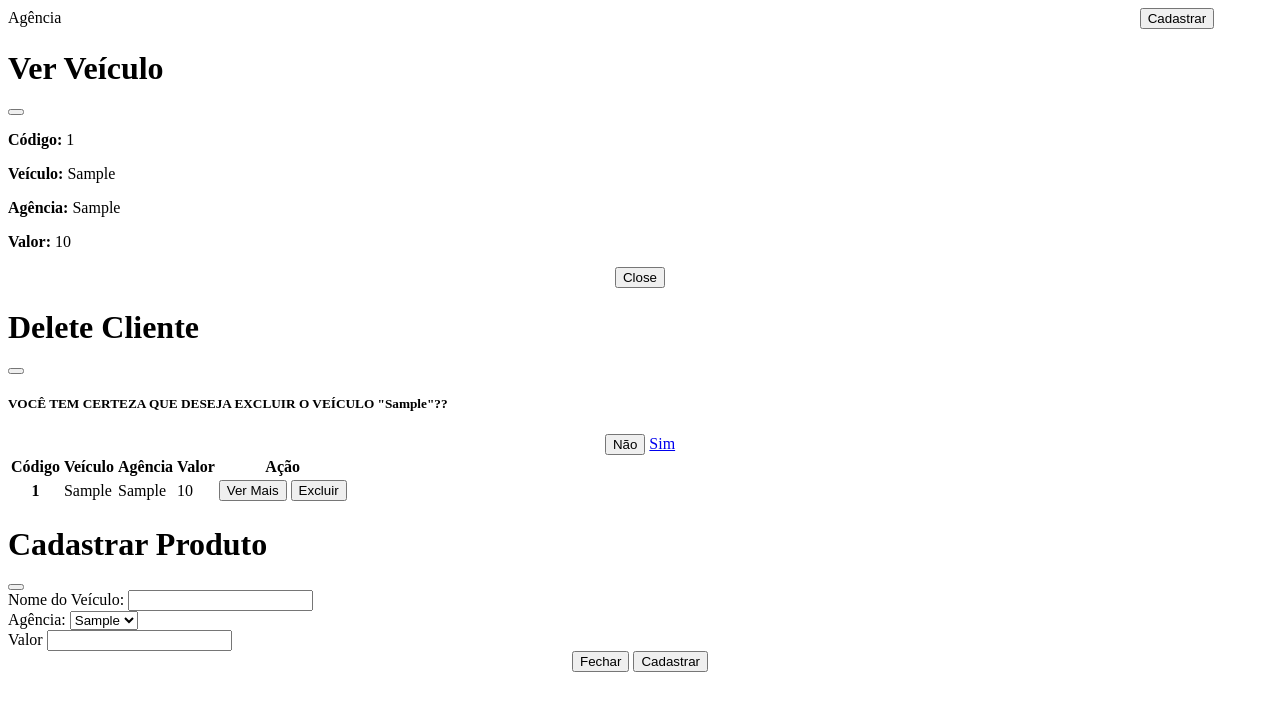
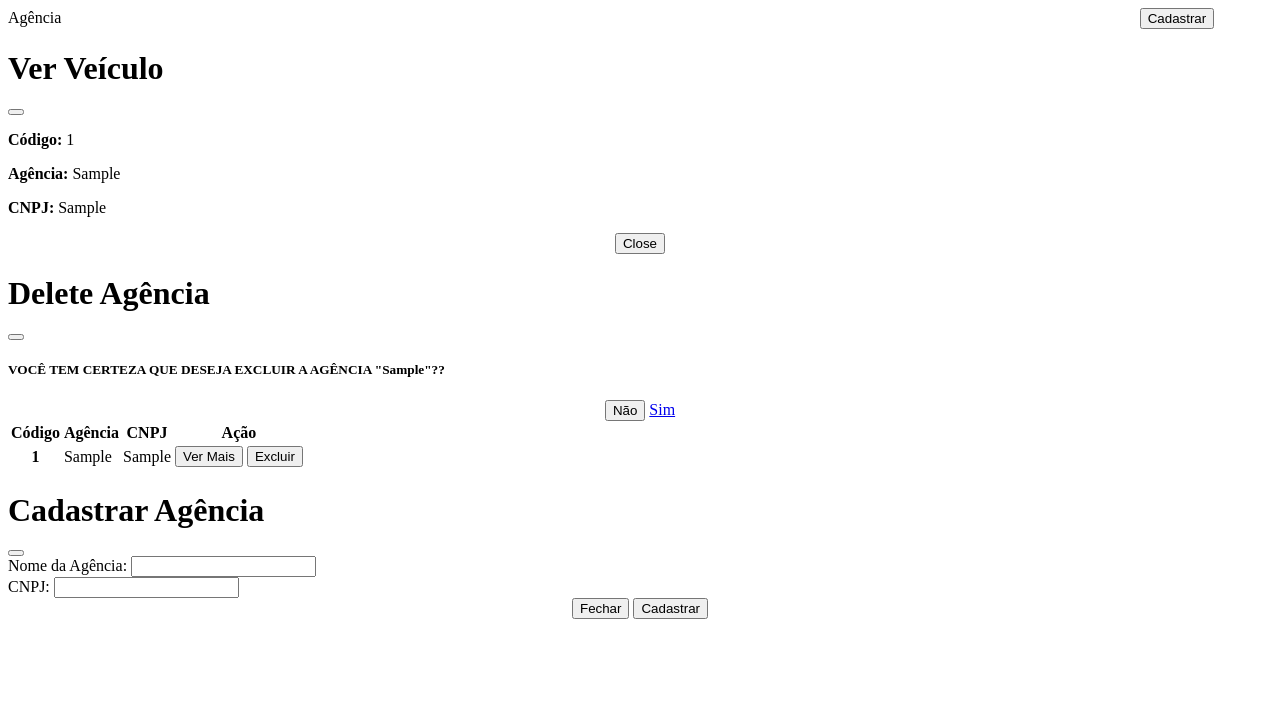
Before and after one commit to FrancieleNobre/simulado, a PHP site: page /agencia.php in a window 1280 px wide. Shown: the top 711 px of the page. Run offline with PHP 8.4, Linux system fonts and the light colour scheme; tables that the repository leaves empty or names only in its code hold one stand-in row (values such as "Sample post").

Commit message:
Terminei graças ao meu nenem

```diff
--- a/agencia.php
+++ b/agencia.php
@@ -1,16 +1,15 @@
 <div class="card">
     <div class="card-header">
         Agência
-        <button type="button" class="btn btn-outline-success" style="margin-left: 85%;" data-bs-toggle="modal" data-bs-target="#cadastrarveiculo">Cadastrar</button>
+        <button type="button" class="btn btn-outline-success" style="margin-left: 85%;" data-bs-toggle="modal" data-bs-target="#cadastraragencia">Cadastrar</button>
     </div>
     <div class="card-body">
         <table class="table">
             <thead>
                 <tr>
                     <th scope="col">Código</th>
-                    <th scope="col">Veículo</th>
                     <th scope="col">Agência</th>
-                    <th scope="col">Valor</th>
+                    <th scope="col">CNPJ</th>
                     <th scope="col">Ação</th>
                 </tr>
             </thead>
@@ -29,29 +28,27 @@
 
                 if ($select->rowCount() > 0) {
                     foreach ($select as $table) {
-                        $idveiculo = $table['idveiculo'];
-                        $veiculo = $table['veiculo'];
+                        $idagencia = $table['idagencia'];
                         $agencia = $table['agencia'];
-                        $valor = $table['valor'];
+                        $cnpj = $table['cnpj'];
 
 
 
                 ?>
                         <tr>
-                            <th scope="row"><?php echo $idveiculo ?></th>
-                            <td><?php echo $veiculo ?></td>
+                            <th scope="row"><?php echo $idagencia ?></th>
                             <td><?php echo $agencia ?></td>
-                            <td><?php echo $valor ?></td>
+                            <td><?php echo $cnpj ?></td>
                             <td>
                                 <div class="btn-group" role="group" aria-label="Basic outlined example">
-                                    <button type="button" class="btn btn-outline-primary" data-bs-toggle="modal" data-bs-target="#verveiculo<?php echo $idveiculo ?>">Ver Mais</button>
-                                    <button type="button" class="btn btn-outline-danger" data-bs-toggle="modal" data-bs-target="#excluirveiculo<?php echo $idveiculo ?>">Excluir</button>
+                                    <button type="button" class="btn btn-outline-primary" data-bs-toggle="modal" data-bs-target="#veragencia<?php echo $idagencia ?>">Ver Mais</button>
+                                    <button type="button" class="btn btn-outline-danger" data-bs-toggle="modal" data-bs-target="#excluiragencia<?php echo $idagencia ?>">Excluir</button>
                                 </div>
                             </td>
                         </tr>
 
                         <!-- Modal Ver mais -->
-                        <div class="modal fade" id="verveiculo<?php echo $idveiculo ?>" tabindex="-1" aria-labelledby="exampleModalLabel" aria-hidden="true">
+                        <div class="modal fade" id="veragencia<?php echo $idagencia ?>" tabindex="-1" aria-labelledby="exampleModalLabel" aria-hidden="true">
                             <div class="modal-dialog ">
                                 <div class="modal-content">
                                     <div class="modal-header bg-primary">
@@ -60,14 +57,13 @@
                                     </div>
                                     <div class="modal-body">
                                         <div class="row">
+                                        <div class="col-md-7">
+                                            <p><b>Código: </b><?php echo $idagencia ?></p>
+                                            <p><b>Agência: </b><?php echo $agencia ?></p>
+                                            <p><b>CNPJ: </b><?php echo $cnpj ?></p>
+                                        </div>
+                                        </div>
 
-                                        </div>
-                                        <div class="col-md-7">
-                                            <p><b>Código: </b><?php echo $idveiculo ?></p>
-                                            <p><b>Veículo: </b><?php echo $veiculo ?></p>
-                                            <p><b>Agência: </b><?php echo $agencia ?></p>
-                                            <p><b>Valor: </b><?php echo $valor ?></p>
-                                        </div>
                                         <center><button type="button" class="btn btn-outline-secondary" data-bs-dismiss="modal">Close</button></center>
                                     </div>
                                 </div>
@@ -76,19 +72,19 @@
     </div>
 
     <!-- Modal Delete -->
-    <div class="modal fade" id="excluirveiculo<?php echo $idveiculo ?>" tabindex="-1" aria-labelledby="exampleModalLabel" aria-hidden="true">
+    <div class="modal fade" id="excluiragencia<?php echo $idagencia ?>" tabindex="-1" aria-labelledby="exampleModalLabel" aria-hidden="true">
         <div class="modal-dialog">
             <div class="modal-content">
                 <div class="modal-header bg-danger text-white">
-                    <h1 class="modal-title fs-5" id="exampleModalLabel">Delete Cliente</h1>
+                    <h1 class="modal-title fs-5" id="exampleModalLabel">Delete Agência</h1>
                     <button type="button" class="btn-close" data-bs-dismiss="modal" aria-label="Close"></button>
                 </div>
                 <div class="modal-body">
                     <form action="delete.php" method="get">
-                        <h5 class="text-danger">VOCÊ TEM CERTEZA QUE DESEJA EXCLUIR O VEÍCULO "<?php echo $veiculo ?>"??</h5>
+                        <h5 class="text-danger">VOCÊ TEM CERTEZA QUE DESEJA EXCLUIR A AGÊNCIA "<?php echo $agencia ?>"??</h5>
 
                         <center><button type="button" class="btn btn-outline-secondary" data-bs-dismiss="modal">Não</button>
-                            <a href="delete.php?idveiculo=<?php echo $idveiculo ?>" class="btn btn-outline-danger">Sim <i class="bi bi-ban"></i></a>
+                            <a href="delete.php?idagencia=<?php echo $idagencia ?>" class="btn btn-outline-danger">Sim <i class="bi bi-ban"></i></a>
                         </center>
                     </form>
                 </div>
@@ -98,7 +94,7 @@
 <?php
                     }
                 } else {
-                    echo 'Nenhum produto encontrado.';
+                    echo 'Nenhuma agência encontrada.';
                 }
 ?>
 </tbody>
@@ -109,45 +105,22 @@
 </div>
 
 <!-- Modal cadastro-->
-<div class="modal fade" id="cadastrarveiculo" tabindex="-1" aria-labelledby="exampleModalLabel" aria-hidden="true">
+<div class="modal fade" id="cadastraragencia" tabindex="-1" aria-labelledby="exampleModalLabel" aria-hidden="true">
     <div class="modal-dialog">
         <div class="modal-content">
             <div class="modal-header bg-success">
-                <h1 class="modal-title fs-5 text-white " id="h1prodcad">Cadastrar Produto</h1>
+                <h1 class="modal-title fs-5 text-white " id="h1prodcad">Cadastrar Agência</h1>
                 <button type="button" class="btn-close" data-bs-dismiss="modal" aria-label="Close"></button>
             </div>
             <div class="modal-body">
                 <form action="cad.php" method="post">
                     <div class="mb-3">
-                        <label for="veiculo" class="form-label text-dark">Nome do Veículo:</label>
-                        <input type="text" class="form-control" id="veiculo" name="veiculo">
+                        <label for="nomeagencia" class="form-label text-dark">Nome da Agência:</label>
+                        <input type="text" class="form-control" id="nomeagencia" name="nomeagencia">
                     </div>
                     <div class="mb-3">
-                        <label for="agencia" class="form-label text-dark">Agência:</label>
-                        <select class="form-select" name="agencia" id="agencia" aria-label="Default select example">
-                            <?php
-                            $select = $conn->prepare("SELECT * FROM agencia");
-                            $conn->beginTransaction();
-                            $select->execute();
-                            $conn->commit();
-
-
-                            if ($select->rowCount() > 0) {
-                                foreach ($select as $table) {
-                                    $agencia = $table['agencia'];
-                            ?>
-                                    <option name="agencia" id="agencia" value="1"><?php echo $agencia ?></option>
-                            <?php
-                                }
-                            } else {
-                                echo 'Nenhuma Agência encontrada.';
-                            }
-                            ?>
-                        </select>
-                    </div>
-                    <div class="mb-3">
-                        <label for="valor" class="form-label text-dark">Valor</label>
-                        <input type="number" class="form-control" id="valor" name="valor">
+                        <label for="cnpj" class="form-label text-dark">CNPJ:</label>
+                        <input type="number" class="form-control" id="cnpj" name="cnpj">
                     </div>
                     <center><button type="button" class="btn btn-outline-secondary" data-bs-dismiss="modal">Fechar</button>
                         <button type="submit" class="btn btn-outline-success">Cadastrar</button>
--- a/dashboard.php
+++ b/dashboard.php
@@ -44,13 +44,13 @@ if (isset($_SESSION["nome"]) and (isset($_SESSION['email']))) {
 
     <center>
         <a class="btn btn-secondary mt-4" data-bs-toggle="offcanvas" href="#offcanvasExample" role="button" aria-controls="offcanvasExample">
-            Link with href
+            Opções
         </a>
     </center>
 
     <div class="offcanvas offcanvas-start" tabindex="-1" id="offcanvasExample" aria-labelledby="offcanvasExampleLabel">
         <div class="offcanvas-header">
-            <h5 class="offcanvas-title" id="offcanvasExampleLabel">Offcanvas</h5>
+            <h5 class="offcanvas-title" id="offcanvasExampleLabel"><?php echo $nome; ?></h5>
             <button type="button" class="btn-close" data-bs-dismiss="offcanvas" aria-label="Close"></button>
         </div>
         <div class="offcanvas-body">
--- a/login.php
+++ b/login.php
@@ -10,7 +10,7 @@ $options = [
 ];
 $conn = connection();
 try {
-    $select = $conn->prepare("SELECT * FROM adm WHERE email = :email");
+    $select = $conn->prepare("SELECT * FROM funcionario WHERE email = :email");
     $select->bindValue(":email", $email);
     $conn->beginTransaction();
     $select->execute();
@@ -40,8 +40,8 @@ if (isset($result)) {
             break;
         default:
             session_start();
-            $dados = ['idadm' => $select['idadm'], 'nome' => $select['nome'], 'email' => $select['email']];
-            $_SESSION['idadm'] = $select['idadm'];
+            $dados = ['idfuncionario' => $select['idfuncionario'], 'nome' => $select['nome'], 'email' => $select['email']];
+            $_SESSION['idfuncionario'] = $select['idfuncionario'];
             $_SESSION['nome'] = $select['nome'];
             $_SESSION['email'] = $select['email'];
             $response = ['success' => true, 'message' => 'Logado com sucesso!', 'dados' => $dados];
```
Also changed, not shown: cad.php (+12 -0 lines), delete.php (+11 -0 lines), veiculo.php (+9 -8 lines).
